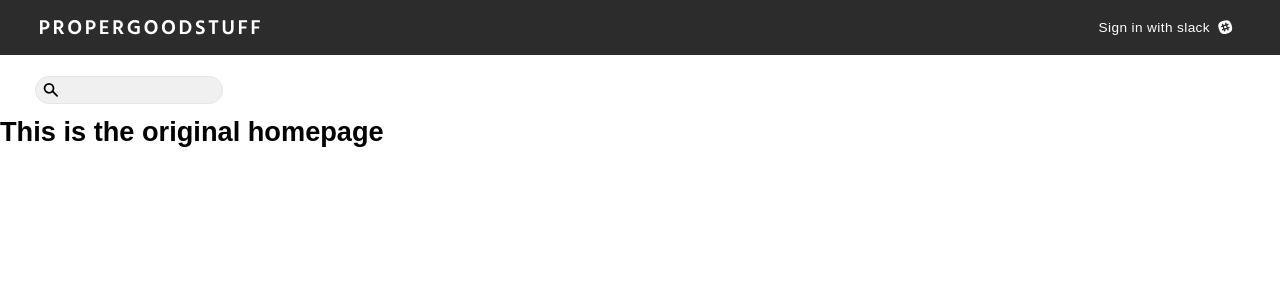
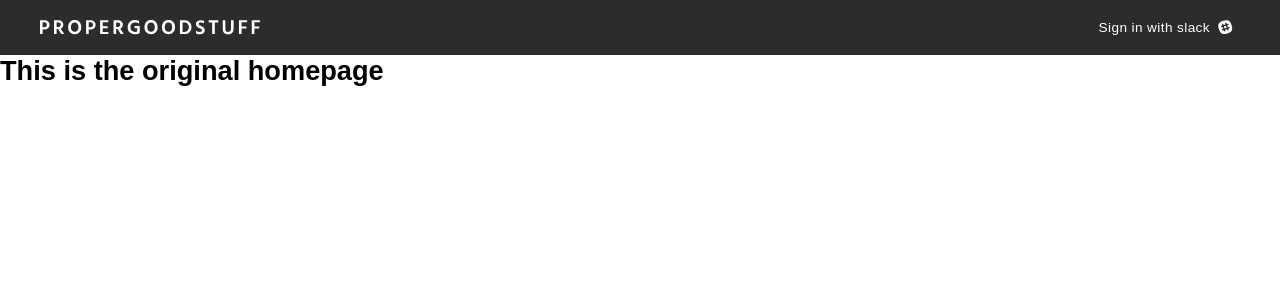
Before and after one commit to Adam-Collier/Proper-Good-Stuff, a React (Create React App) app in the folder client/: page / in a window 1280 px wide. Shown: the top 300 px of the page. Built offline with nearby package versions, Linux system fonts and the light colour scheme; a web font is replaced by a local one.

Commit message:
utils not rendered when user isn't logged in

```diff
--- a/client/src/App.js
+++ b/client/src/App.js
@@ -91,6 +91,8 @@ class App extends Component {
           loader={() => this.setState(prev => ({ active: !prev.active }))}
         />
         <Loader active={this.state.active} />
+        {console.log(this.props)}
+        {this.state.authentication === false ? null : (
           <Utils
             onTextChange={text => {
               this.setState({ searchString: text });
@@ -98,6 +100,8 @@ class App extends Component {
             }}
             switchView={this.switchView.bind(this)}
           />
+        )}
+
         <Switch>
           <Route
             exact
```
Lines whose indentation alone changed are shown as unchanged.
